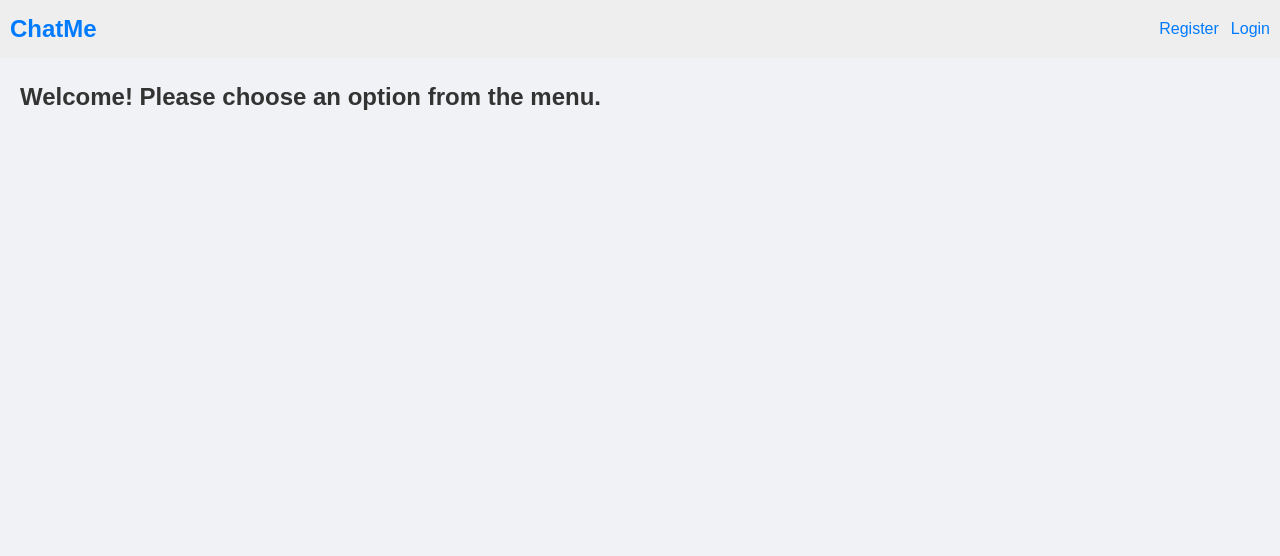
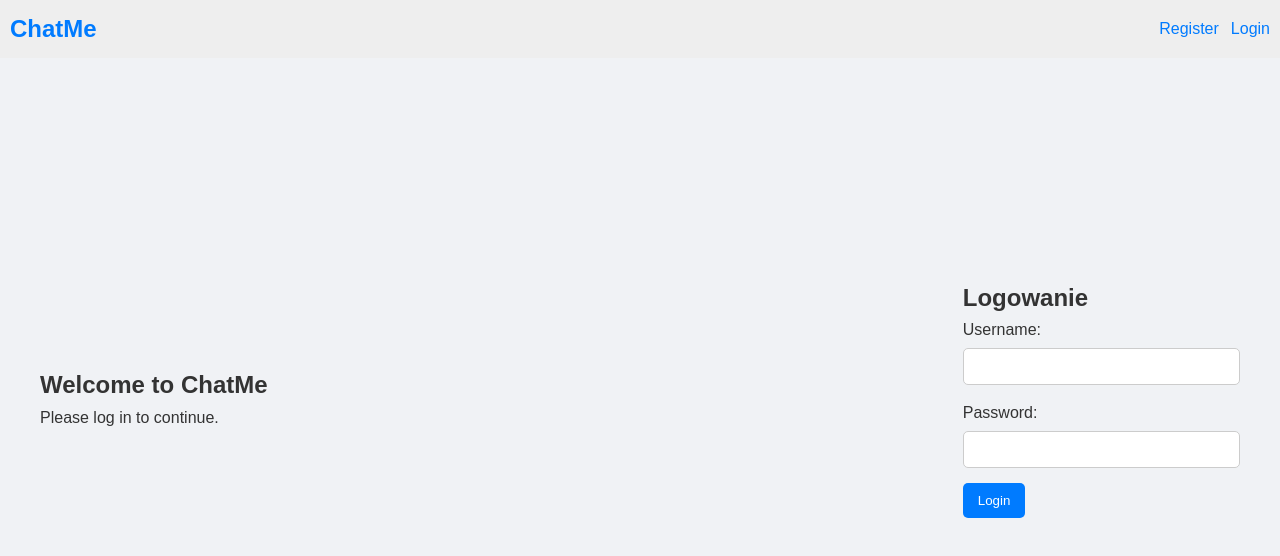
Before and after one commit to pbaglaj/ChatMe, a React (Vite) app in the folder frontend/: page / in a window 1280 px wide. Shown: the top 556 px of the page. Built offline with nearby package versions, Linux system fonts and the light colour scheme.

Commit message:
rewrite main page, move login to main page

```diff
--- a/frontend/src/App.jsx
+++ b/frontend/src/App.jsx
@@ -4,6 +4,7 @@ import RegisterPage from './pages/RegisterPage';
 import LoginPage from './pages/LoginPage';
 import ProfilePage from './pages/ProfilePage';
 import ChatPage from './pages/ChatPage';
+import MainPage from './pages/MainPage';
 import Navbar from './components/Navbar';
 import { AuthProvider } from './context/AuthContext';
 
@@ -20,7 +21,7 @@ function App() {
           <Route path="/profile/:user_id" element={<ProfilePage />} />
           <Route path="/chat" element={<ChatPage />} />
           <Route path="/chat/:id" element={<ChatPage />} />
-          <Route path="/" element={<h2>Welcome! Please choose an option from the menu.</h2>} />
+          <Route path="/" element={<MainPage />} />
           <Route path="*" element={<h2>Page not found</h2>} />
         </Routes>
       </div>
--- /dev/null
+++ b/frontend/src/pages/MainPage.jsx
@@ -0,0 +1,61 @@
+import React, { useState } from 'react';
+import api from '../services/api';
+import { useAuth } from '../context/AuthContext';
+
+function LoginPage() {
+  const [username, setUsername] = useState('');
+  const [password, setPassword] = useState('');
+  const [message, setMessage] = useState('');
+  const { login } = useAuth();
+
+  const handleSubmit = async (e) => {
+    e.preventDefault();
+    setMessage('');
+    try {
+      const response = await api.post('/login', { username, password });
+
+      setMessage('Login successful! Redirecting...');
+
+      setTimeout(() => {
+        login(response.data.token);
+      }, 1000);
+
+    } catch (error) {
+      setMessage(error.response?.data?.message || 'An error occurred during login.');
+    }
+  };
+
+  return (
+    <div style={{ display: 'flex', flexDirection: 'row', flex: 1, justifyContent: 'space-between', alignItems: 'center', height: '80vh', padding: '0 20px' }}>
+      <div>
+        <h2>Welcome to ChatMe</h2>
+        <p>Please log in to continue.</p>
+      </div>
+      <div>
+        <h2>Logowanie</h2>
+        <form onSubmit={handleSubmit}>
+          <div>
+            <label>Username:</label>
+            <input
+              type="text"
+              value={username}
+              onChange={(e) => setUsername(e.target.value)}
+            />
+          </div>
+          <div>
+            <label>Password:</label>
+            <input
+              type="password"
+              value={password}
+              onChange={(e) => setPassword(e.target.value)}
+            />
+          </div>
+          <button type="submit">Login</button>
+        </form>
+        {message && <p>{message}</p>}
+      </div>
+    </div>
+  );
+}
+
+export default LoginPage;
```
